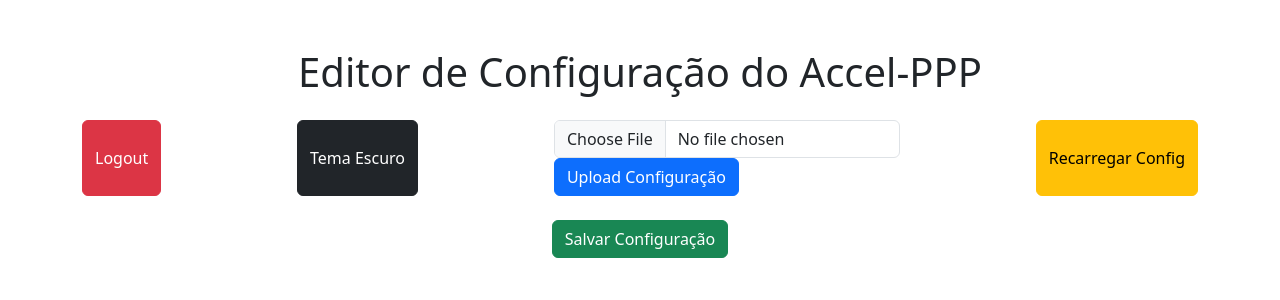
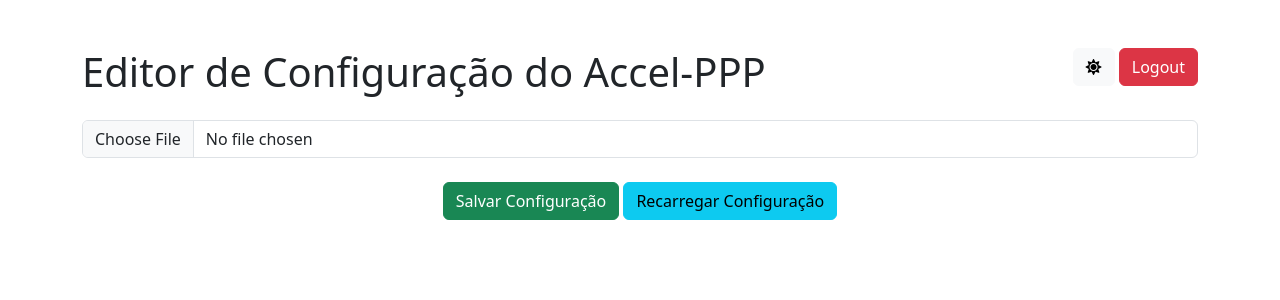
Before and after one commit to steinhorstbr/accel-ppp-config, a Flask app: page /config in a window 1280 px wide. Shown: the top 300 px of the page. Run offline with Flask 3, Linux system fonts and the light colour scheme; the visitor is signed in with stand-in values (Sample User, id 1).

Commit message:
Update index.html

```diff
--- a/app/templates/index.html
+++ b/app/templates/index.html
@@ -6,27 +6,26 @@
     <title>Accel-PPP Configuration</title>
     <link href="https://cdn.jsdelivr.net/npm/bootstrap@5.3.0-alpha1/dist/css/bootstrap.min.css" rel="stylesheet">
     <script src="https://code.jquery.com/jquery-3.6.0.min.js"></script>
-    <style>
-        body.dark-mode {
-            background-color: #121212;
-            color: white;
-        }
-    </style>
+    <link href="https://cdnjs.cloudflare.com/ajax/libs/font-awesome/5.15.4/css/all.min.css" rel="stylesheet">
 </head>
 <body>
+    <div class="container mt-5">
+        <div class="d-flex justify-content-between">
+            <h1 class="text-center mb-4">Editor de Configuração do Accel-PPP</h1>
+            <div>
+                <!-- Modo Escuro/Claro -->
+                <button class="btn btn-light" id="theme-toggle">
+                    <i class="fas fa-sun" id="sun-icon"></i><i class="fas fa-moon" id="moon-icon" style="display: none;"></i>
+                </button>
 
-    <div class="container mt-5">
-        <h1 class="text-center mb-4">Editor de Configuração do Accel-PPP</h1>
+                <!-- Logout -->
+                <a href="/logout" class="btn btn-danger">Logout</a>
+            </div>
+        </div>
 
-        <!-- Botões principais -->
-        <div class="d-flex justify-content-between mb-4">
-            <button class="btn btn-danger" onclick="window.location.href='/logout'">Logout</button>
-            <button class="btn btn-dark" onclick="toggleDarkMode()">Tema Escuro</button>
-            <form id="upload-form" enctype="multipart/form-data">
-                <input type="file" name="file" class="form-control me-2" />
-                <button type="submit" class="btn btn-primary">Upload Configuração</button>
-            </form>
-            <button class="btn btn-warning" onclick="reloadConfig()">Recarregar Config</button>
+        <!-- Upload do arquivo de configuração -->
+        <div class="mb-4">
+            <input type="file" id="config-upload" class="form-control" />
         </div>
 
         <!-- Área de Configuração -->
@@ -35,11 +34,15 @@
         <!-- Botão para salvar -->
         <div class="text-center">
             <button class="btn btn-success" onclick="saveConfig()">Salvar Configuração</button>
+            <button class="btn btn-info" onclick="reloadAccel()">Recarregar Configuração</button>
         </div>
 
+        <!-- Exibir o log do comando de reload -->
+        <div id="reload-log" class="mt-3" style="display: none;">
+            <pre id="log-output"></pre>
+        </div>
     </div>
 
     <script src="/static/js/scripts.js"></script>
-
 </body>
 </html>
```
